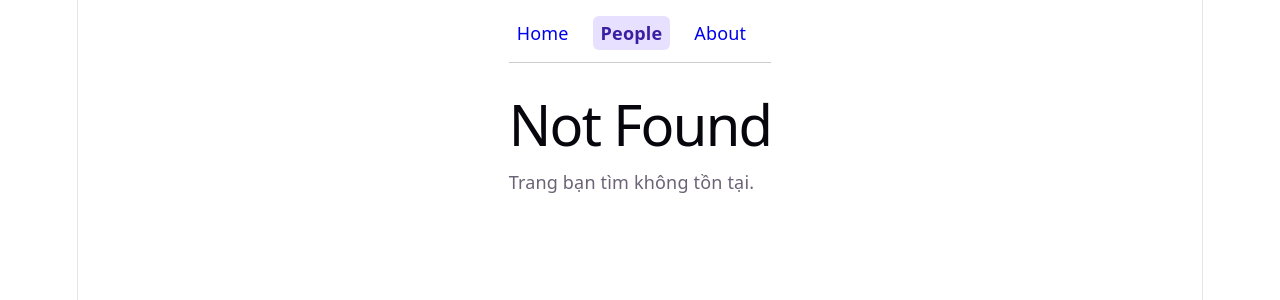
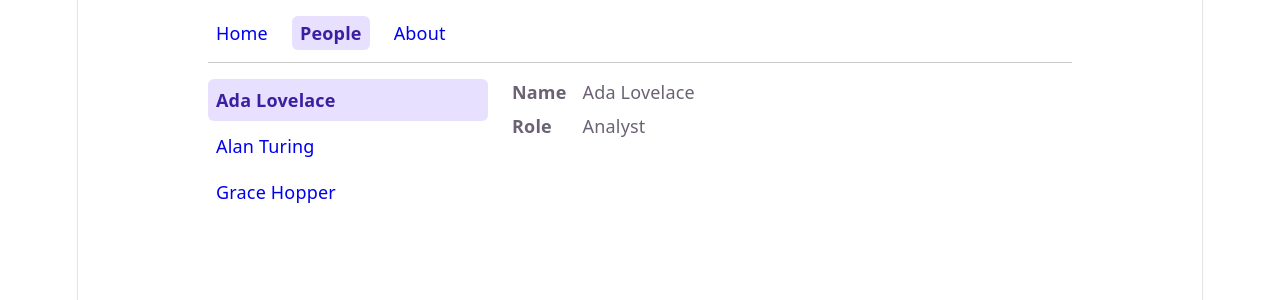
Before and after one commit to Bo-hwi/lab04-web-application, a React (Vite) app in the folder client/: page /people/1 in a window 1280 px wide. Before the commit this address had no page. Shown: the top 300 px of the page. Built offline with nearby package versions, Linux system fonts and the light colour scheme.

Commit message:
feat: detail route handling

```diff
--- a/client/src/App.jsx
+++ b/client/src/App.jsx
@@ -1,6 +1,9 @@
 import { Routes, Route } from 'react-router'
 import Layout from './components/Layout.jsx'
-import { Home, About, NotFound } from './pages/StaticPages.jsx'
+import PeopleLayout from './pages/PeopleLayout.jsx'
+import PersonDetail from './pages/PersonDetail.jsx'
+import { Home, About, NotFound, PeopleIndex } from './pages/StaticPages.jsx'
+import { people } from './data/people.js'
 import './App.css'
 
 export default function App() {
@@ -9,6 +12,10 @@ export default function App() {
       <Route path="/" element={<Layout />}>
         <Route index element={<Home />} />
         <Route path="about" element={<About />} />
+        <Route path="people" element={<PeopleLayout people={people} />}>
+          <Route index element={<PeopleIndex />} />
+          <Route path=":id" element={<PersonDetail people={people} />} />
+        </Route>
         <Route path="*" element={<NotFound />} />
       </Route>
     </Routes>
--- /dev/null
+++ b/client/src/pages/PeopleLayout.jsx
@@ -0,0 +1,24 @@
+import { NavLink, Outlet } from 'react-router'
+
+export default function PeopleLayout({ people }) {
+  return (
+    <div className="people-frame">
+      <nav aria-label="People" className="sidebar">
+        {people.map((p) => (
+          <NavLink
+            key={p.id}
+            to={`/people/${p.id}`}
+            className={({ isActive }) => (isActive ? 'link active-link' : 'link')}
+          >
+            {p.name}
+          </NavLink>
+        ))}
+      </nav>
+      {/* Slide 22 dùng <main> ở đây → lồng <main> trong <main> của Layout; đổi thành <section> */}
+      {/* aria-live đặt trên vùng luôn tồn tại (không đặt trên skeleton) để screen reader đọc nội dung mới */}
+      <section className="content-area" aria-label="Person details" aria-live="polite">
+        <Outlet />
+      </section>
+    </div>
+  )
+}
--- /dev/null
+++ b/client/src/pages/PersonDetail.jsx
@@ -0,0 +1,20 @@
+import { useParams } from 'react-router'
+
+export default function PersonDetail({ people }) {
+  // useParams() luôn trả string, kể cả khi URL là /people/1
+  const { id } = useParams()
+  const person = people.find((p) => String(p.id) === id)
+
+  if (!person) {
+    return <div role="alert">404: Person Not Found</div>
+  }
+
+  return (
+    <dl className="person-details">
+      <dt>Name</dt>
+      <dd>{person.name}</dd>
+      <dt>Role</dt>
+      <dd>{person.role}</dd>
+    </dl>
+  )
+}
```
